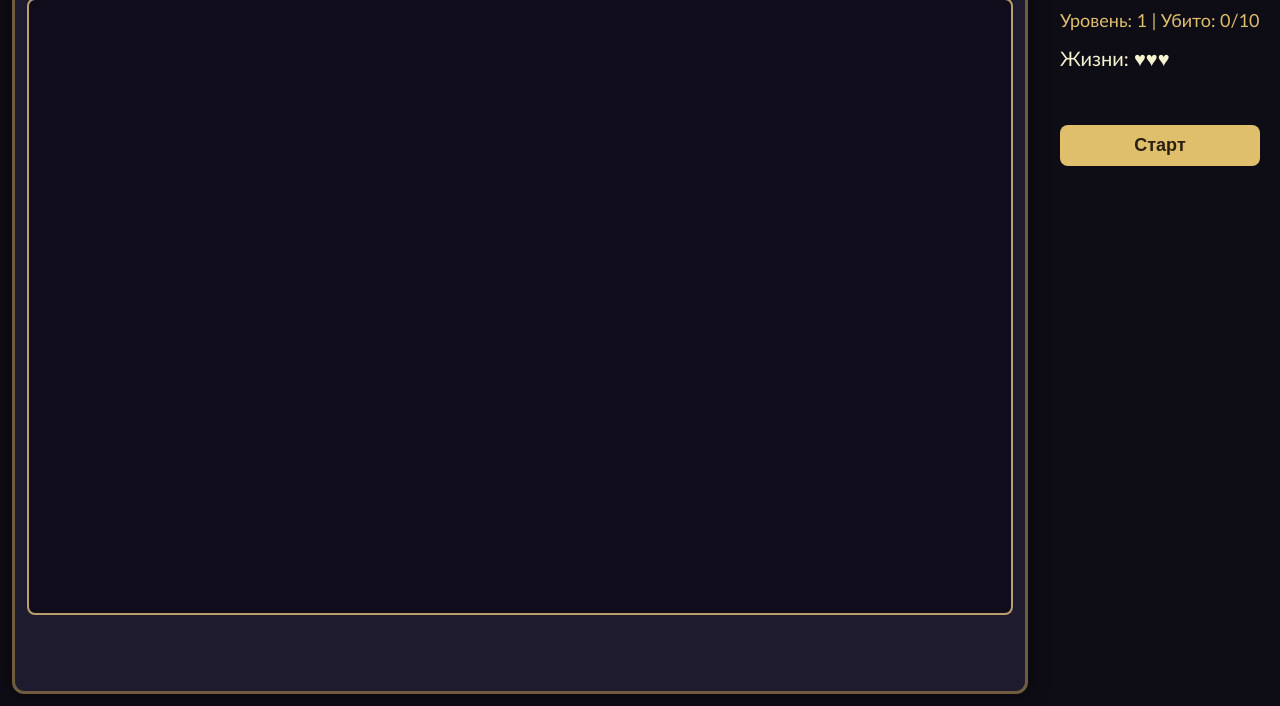
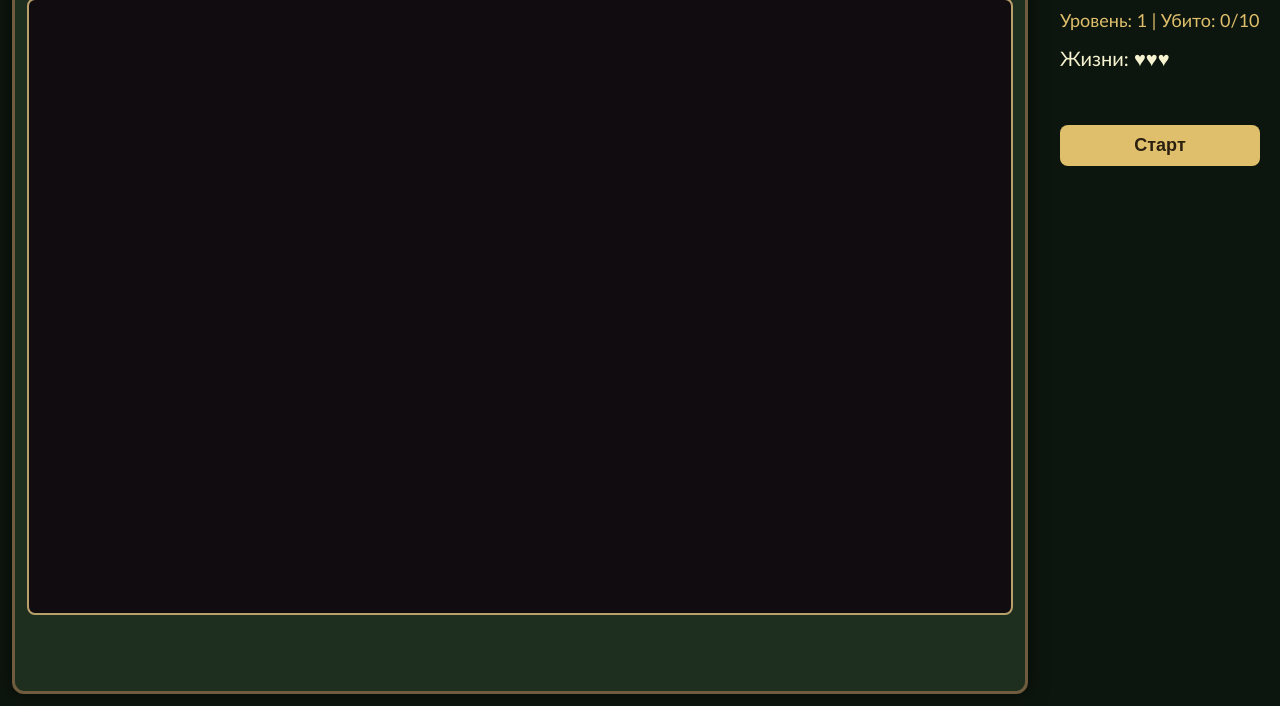
Before and after one commit to dakishin/-------------------, a plain HTML site: page index.html in a window 1280 px wide. Shown: the part 94-800 px from the top of the page. Drawn offline with Linux system fonts and the light colour scheme.

Commit message:
Add directional sprites for player and shooting enemies, update colors (green background, gray walls)

```diff
--- a/index.html
+++ b/index.html
@@ -6,7 +6,7 @@
   <style>
     body {
       font-family: "Trebuchet MS", sans-serif;
-      background: #0e0d16;
+      background: #0d160e;
       color: #f5f2d0;
       margin: 0;
       padding: 0;
@@ -60,7 +60,7 @@
       padding: 12px;
       border: 3px solid #6f5b3e;
       border-radius: 12px;
-      background: #1f1b2f;
+      background: #1f2f1f;
       box-shadow: 0 0 20px rgba(0,0,0,0.6);
       display: flex;
       justify-content: center;
@@ -68,7 +68,7 @@
       box-sizing: border-box;
     }
     canvas {
-      background: #100c1b;
+      background: #100c10;
       border: 2px solid #b9a06b;
       border-radius: 8px;
       image-rendering: pixelated;
@@ -121,20 +121,60 @@
 
     const images = {
       player: null,
+      playerUp: null,
+      playerDown: null,
+      playerLeft: null,
+      playerRight: null,
       enemyMelee: null,
-      enemyShooter: null
-    };
-
-    const playerImage = new Image();
-    playerImage.src = 'assets/player.png';
-    playerImage.onload = () => {
-      images.player = playerImage;
-      console.log('[assets] player.png loaded');
-    };
-    playerImage.onerror = (e) => {
-      console.warn('[assets] failed to load player.png', e);
-    };
-
+      enemyShooter: null,
+      enemyShooterUp: null,
+      enemyShooterDown: null,
+      enemyShooterLeft: null,
+      enemyShooterRight: null
+    };
+
+    // Загрузка спрайтов игрока
+    const playerUpImage = new Image();
+    playerUpImage.src = 'assets/player_up.png';
+    playerUpImage.onload = () => {
+      images.playerUp = playerUpImage;
+      console.log('[assets] player_up.png loaded');
+    };
+    playerUpImage.onerror = (e) => {
+      console.warn('[assets] failed to load player_up.png', e);
+    };
+
+    const playerDownImage = new Image();
+    playerDownImage.src = 'assets/player_down.png';
+    playerDownImage.onload = () => {
+      images.playerDown = playerDownImage;
+      console.log('[assets] player_down.png loaded');
+    };
+    playerDownImage.onerror = (e) => {
+      console.warn('[assets] failed to load player_down.png', e);
+    };
+
+    const playerLeftImage = new Image();
+    playerLeftImage.src = 'assets/player_left.png';
+    playerLeftImage.onload = () => {
+      images.playerLeft = playerLeftImage;
+      console.log('[assets] player_left.png loaded');
+    };
+    playerLeftImage.onerror = (e) => {
+      console.warn('[assets] failed to load player_left.png', e);
+    };
+
+    const playerRightImage = new Image();
+    playerRightImage.src = 'assets/player_right.png';
+    playerRightImage.onload = () => {
+      images.playerRight = playerRightImage;
+      console.log('[assets] player_right.png loaded');
+    };
+    playerRightImage.onerror = (e) => {
+      console.warn('[assets] failed to load player_right.png', e);
+    };
+
+    // Загрузка спрайтов обычных врагов
     const enemyMeleeImage = new Image();
     enemyMeleeImage.src = 'assets/enemy_melee.png';
     enemyMeleeImage.onload = () => {
@@ -145,14 +185,45 @@
       console.warn('[assets] failed to load enemy_melee.png', e);
     };
 
-    const enemyShooterImage = new Image();
-    enemyShooterImage.src = 'assets/enemy_shooter.png';
-    enemyShooterImage.onload = () => {
-      images.enemyShooter = enemyShooterImage;
-      console.log('[assets] enemy_shooter.png loaded');
-    };
-    enemyShooterImage.onerror = (e) => {
-      console.warn('[assets] failed to load enemy_shooter.png', e);
+    // Загрузка спрайтов стреляющих врагов
+    const enemyShooterUpImage = new Image();
+    enemyShooterUpImage.src = 'assets/enemy_shooter_up.png';
+    enemyShooterUpImage.onload = () => {
+      images.enemyShooterUp = enemyShooterUpImage;
+      console.log('[assets] enemy_shooter_up.png loaded');
+    };
+    enemyShooterUpImage.onerror = (e) => {
+      console.warn('[assets] failed to load enemy_shooter_up.png', e);
+    };
+
+    const enemyShooterDownImage = new Image();
+    enemyShooterDownImage.src = 'assets/enemy_shooter_down.png';
+    enemyShooterDownImage.onload = () => {
+      images.enemyShooterDown = enemyShooterDownImage;
+      console.log('[assets] enemy_shooter_down.png loaded');
+    };
+    enemyShooterDownImage.onerror = (e) => {
+      console.warn('[assets] failed to load enemy_shooter_down.png', e);
+    };
+
+    const enemyShooterLeftImage = new Image();
+    enemyShooterLeftImage.src = 'assets/enemy_shooter_left.png';
+    enemyShooterLeftImage.onload = () => {
+      images.enemyShooterLeft = enemyShooterLeftImage;
+      console.log('[assets] enemy_shooter_left.png loaded');
+    };
+    enemyShooterLeftImage.onerror = (e) => {
+      console.warn('[assets] failed to load enemy_shooter_left.png', e);
+    };
+
+    const enemyShooterRightImage = new Image();
+    enemyShooterRightImage.src = 'assets/enemy_shooter_right.png';
+    enemyShooterRightImage.onload = () => {
+      images.enemyShooterRight = enemyShooterRightImage;
+      console.log('[assets] enemy_shooter_right.png loaded');
+    };
+    enemyShooterRightImage.onerror = (e) => {
+      console.warn('[assets] failed to load enemy_shooter_right.png', e);
     };
 
     const livesDisplay = document.getElementById('lives');
@@ -659,7 +730,9 @@
         speed: speed,
         color: enemyColors[Math.floor(Math.random() * enemyColors.length)],
         canShoot: canShoot,
-        shootTimer: canShoot ? 120 : 0 // Таймер до следующего выстрела (2 секунды при 60 FPS)
+        shootTimer: canShoot ? 120 : 0, // Таймер до следующего выстрела (2 секунды при 60 FPS)
+        dirX: 1, // Направление движения по X
+        dirY: 0  // Направление движения по Y
       };
 
       // Стреляющие враги визуально отличаются (темнее и с красным оттенком)
@@ -1000,6 +1073,8 @@
             if (!isWalkableTile(nextTileX, nextTileY)) continue;
             enemy.tileX = nextTileX;
             enemy.tileY = nextTileY;
+            enemy.dirX = dir.dx; // Обновляем направление движения
+            enemy.dirY = dir.dy;
             const center = tileCenter(nextTileX, nextTileY);
             enemy.targetX = center.x;
             enemy.targetY = center.y;
@@ -1231,10 +1306,22 @@
 
       const size = tileSize; // 60, чтобы спрайт был размером с клетку
 
-      if (images.player) {
-        // Рисуем спрайт солдата по центру клетки
+      // Выбираем спрайт по направлению движения
+      let playerSprite = null;
+      if (player.dirX === 1 && player.dirY === 0) {
+        playerSprite = images.playerRight;
+      } else if (player.dirX === -1 && player.dirY === 0) {
+        playerSprite = images.playerLeft;
+      } else if (player.dirX === 0 && player.dirY === -1) {
+        playerSprite = images.playerUp;
+      } else if (player.dirX === 0 && player.dirY === 1) {
+        playerSprite = images.playerDown;
+      }
+
+      if (playerSprite) {
+        // Рисуем directional-спрайт солдата по центру клетки
         ctx.drawImage(
-          images.player,
+          playerSprite,
           -size / 2,
           -size / 2,
           size,
@@ -1277,16 +1364,29 @@
         const size = tileSize; // 60 — враг размером с клетку
         let spriteDrawn = false;
 
-        if (e.canShoot && images.enemyShooter) {
-          // Стреляющий враг — спрайт с ружьём
+        if (e.canShoot) {
+          // Стреляющий враг — выбираем directional-спрайт по направлению движения
+          let shooterSprite = null;
+          if (e.dirX === 1 && e.dirY === 0) {
+            shooterSprite = images.enemyShooterRight;
+          } else if (e.dirX === -1 && e.dirY === 0) {
+            shooterSprite = images.enemyShooterLeft;
+          } else if (e.dirX === 0 && e.dirY === -1) {
+            shooterSprite = images.enemyShooterUp;
+          } else if (e.dirX === 0 && e.dirY === 1) {
+            shooterSprite = images.enemyShooterDown;
+          }
+
+          if (shooterSprite) {
             ctx.drawImage(
-            images.enemyShooter,
+              shooterSprite,
               -size / 2,
               -size / 2,
               size,
               size
             );
             spriteDrawn = true;
+          }
         } else if (!e.canShoot && images.enemyMelee) {
           // Обычный враг — спрайт без ружья
           ctx.drawImage(
@@ -1320,14 +1420,14 @@
           const px = x * tileSize;
           const py = y * tileSize;
           if (tile === '1') {
-            ctx.fillStyle = '#130a1f';
+            ctx.fillStyle = '#2a2a2a';
             ctx.fillRect(px, py, tileSize, tileSize);
-            ctx.strokeStyle = '#231533';
+            ctx.strokeStyle = '#3a3a3a';
             ctx.strokeRect(px, py, tileSize, tileSize);
           } else {
-            ctx.fillStyle = '#271a38';
+            ctx.fillStyle = '#1a381a';
             ctx.fillRect(px, py, tileSize, tileSize);
-            ctx.strokeStyle = '#38234c';
+            ctx.strokeStyle = '#234c23';
             ctx.strokeRect(px, py, tileSize, tileSize);
           }
         }
```
Also changed, not shown: assets/enemy_shooter_down.png (added), assets/enemy_shooter_left.png (added), assets/enemy_shooter_right.png (added), assets/enemy_shooter_up.png (added), assets/player_down.png (added), assets/player_left.png (added), assets/player_right.png (added), assets/player_up.png (added). Lines whose indentation alone changed are shown as unchanged.
